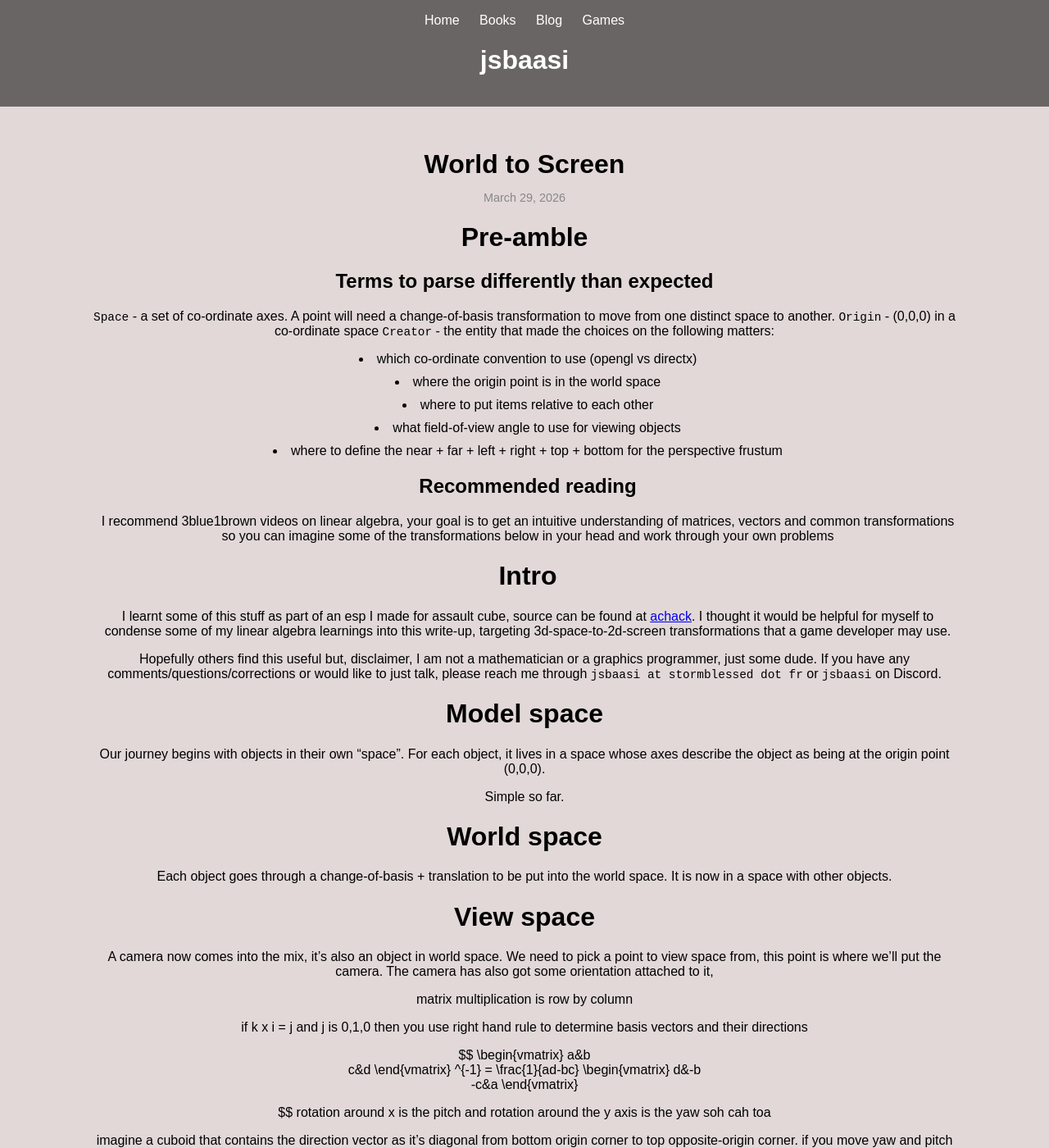
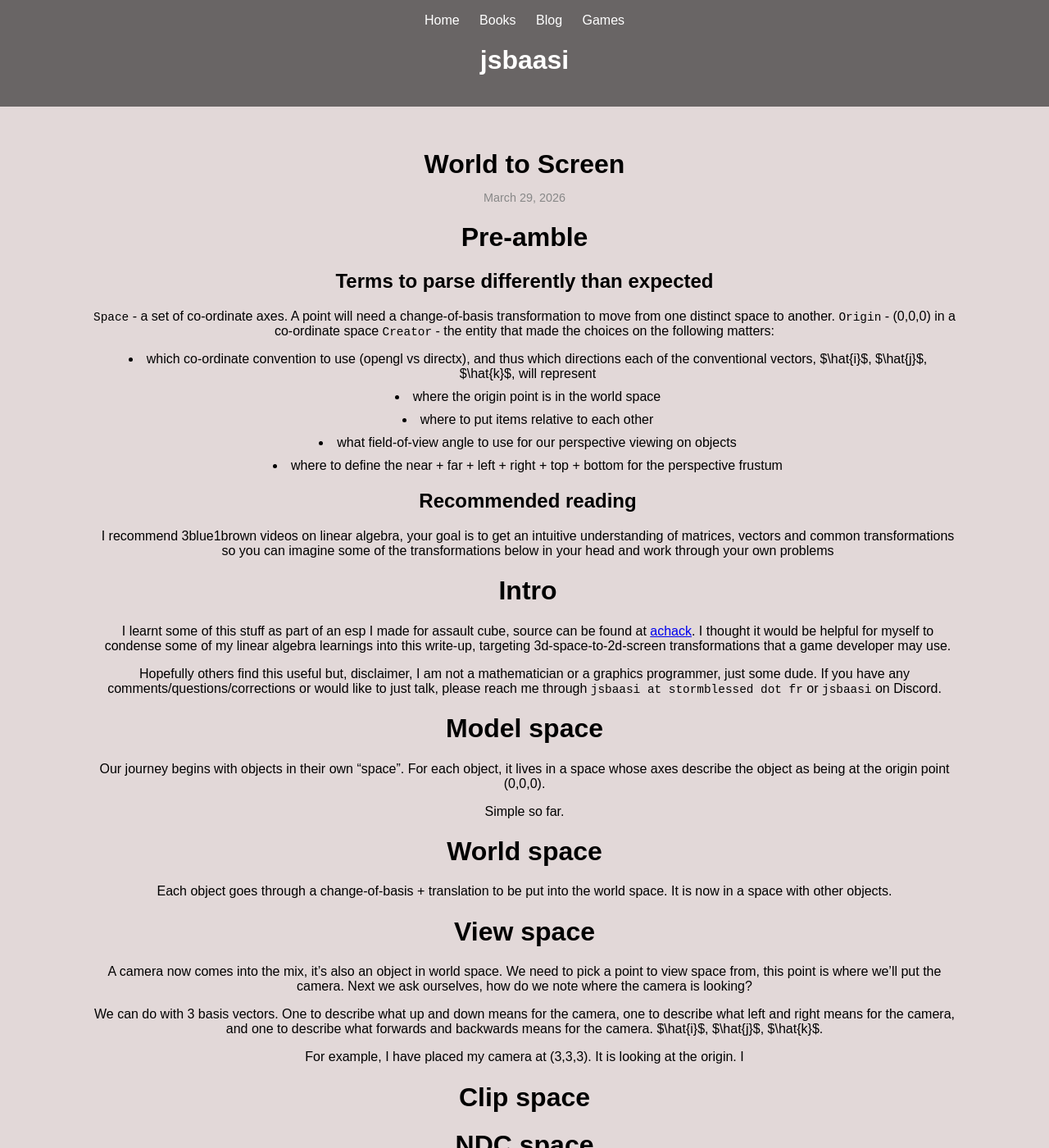
Before and after one commit to jsbaasi/jsbaasi.github.io, a Jekyll site: the page built from _posts/2026-03-29-world-to-screen.md, in a window 1280 px wide and 1400 px high. Shown: the whole window at 82% size. Built offline with Jekyll 4.4.1, drawn with Linux system fonts in a browser that asks for light colours; some of the changed text lies outside the part shown.

Commit message:
vault backup: 2026-04-26 18:14:36

```diff
--- a/_posts/2026-03-29-world-to-screen.md
+++ b/_posts/2026-03-29-world-to-screen.md
@@ -10,10 +10,10 @@
 `Space` - a set of co-ordinate axes. A point will need a change-of-basis transformation to move from one distinct space to another.
 `Origin` - (0,0,0) in a co-ordinate space
 `Creator` - the entity that made the choices on the following matters:
-- which co-ordinate convention to use (opengl vs directx)
+- which co-ordinate convention to use (opengl vs directx), and thus which directions each of the conventional vectors, $\hat{i}$, $\hat{j}$, $\hat{k}$, will represent
 - where the origin point is in the world space
 - where to put items relative to each other
-- what field-of-view angle to use for viewing objects
+- what field-of-view angle to use for our perspective viewing on objects
 - where to define the near + far + left + right + top + bottom for the perspective frustum
 ## Recommended reading
 I recommend 3blue1brown videos on linear algebra, your goal is to get an intuitive understanding of matrices, vectors and common transformations so you can imagine some of the transformations below in your head and work through your own problems
@@ -28,7 +28,32 @@
 # World space
 Each object goes through a change-of-basis + translation to be put into the world space. It is now in a space with other objects.
 # View space
-A camera now comes into the mix, it's also an object in world space. We need to pick a point to view space from, this point is where we'll put the camera. The camera has also got some orientation attached to it,
+A camera now comes into the mix, it's also an object in world space. We need to pick a point to view space from, this point is where we'll put the camera. Next we ask ourselves, how do we note where the camera is looking?
+
+We can do with 3 basis vectors. One to describe what up and down means for the camera, one to describe what left and right means for the camera, and one to describe what forwards and backwards means for the camera. $\hat{i}$, $\hat{j}$, $\hat{k}$.
+
+For example, I have placed my camera at (3,3,3). It is looking at the origin. I
+# Clip space
+# NDC space
+# Screen space
+Great, we made it.
+
+
+
+
+
+
+
+
+
+
+
+
+
+
+
+
+
 
 matrix multiplication is row by column
 
```
